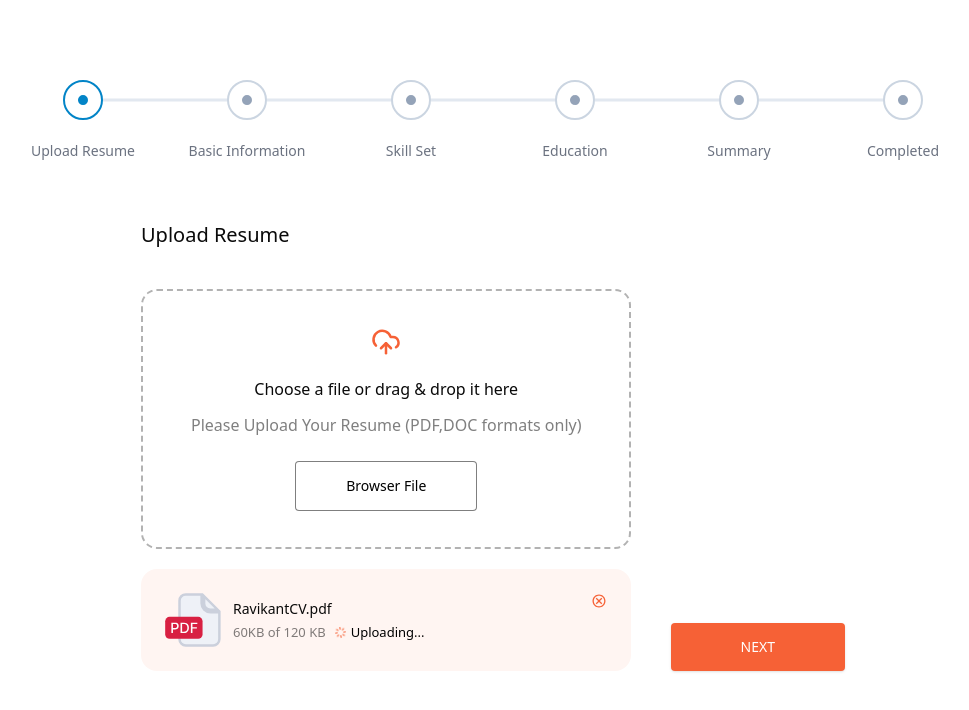
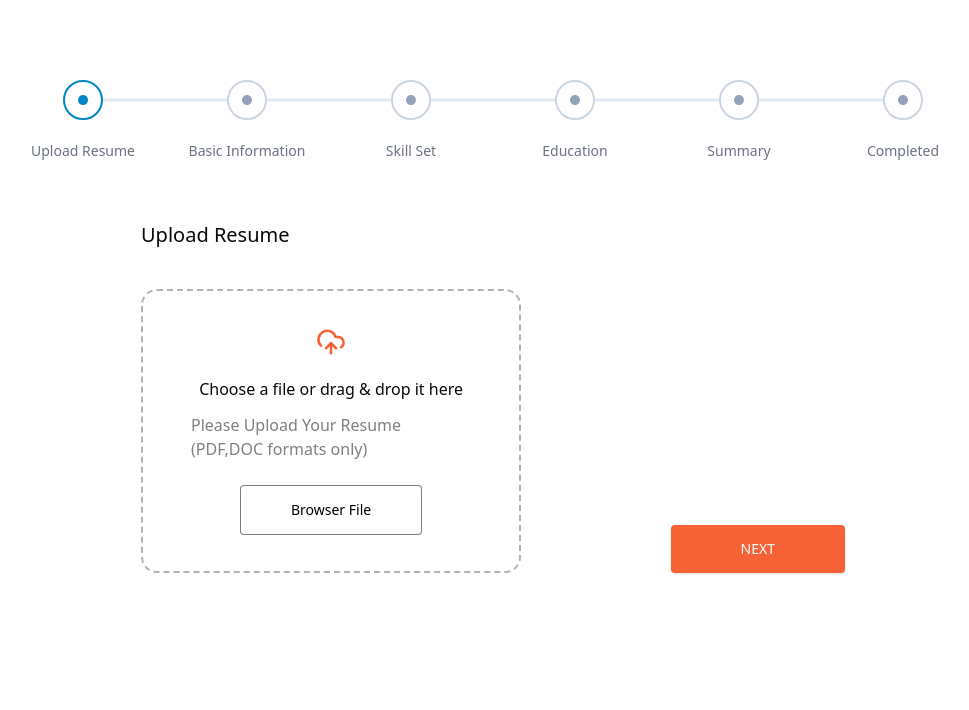
Before and after one commit to ravikant0055/Multi-Step-Form, a React (Vite) app: page / in a window 1280 px wide. Shown: the top 710 px of the page, without its empty margins (147-1116 px from the left). Built offline with nearby package versions, Linux system fonts and the light colour scheme; the HTML template or start-up script is replaced by a standard one.

Commit message:
create drag & drop file upload

```diff
--- a/package.json
+++ b/package.json
@@ -27,6 +27,7 @@
     "react": "^19.0.0",
     "react-day-picker": "^8.10.1",
     "react-dom": "^19.0.0",
+    "react-dropzone": "^14.3.8",
     "react-hook-form": "^7.55.0",
     "react-icons": "^5.5.0",
     "react-phone-input-2": "^2.15.1",
--- a/src/components/Pages/Summary.jsx
+++ b/src/components/Pages/Summary.jsx
@@ -122,9 +122,10 @@ const Summary = () => {
       </div>
 
       {/* Terms & Conditions  */}
+
       <div className='flex flex-col gap-5'>
         <p className='text-[14px] text-black/80 font-[300]'>By submitting this form, you confirm that all information provided is accurate and complete to the best of your knowledge. Any false or misleading information may result in disqualification from the recruitment process or termination of employment if discovered later.</p>
-        <p className='text-[14px] text-black/80 font-[300]'>Submission of this form does not guarantee an interview or employment. Your personal data will be handled confidentially and used solely for recruitment purposes in accordance with Beyonds Labs LLC Privacy Policy.</p>
+        <p className='text-[14px] text-black/80 font-[300]'>Submission of this form does not guarantee an interview or employment. Your personal data will be handled confidentially and used solely for testing purposes in accordance with Ravi Kant Projects.</p>
         <div className='flex gap-3 mt-3 items-center'>
             <Checkbox id="terms" className="text-center"/>
             <label htmlFor="terms" className="text-sm font-medium leading-none peer-disabled:cursor-not-allowed">
--- /dev/null
+++ b/src/components/Pages/Testing.jsx
@@ -0,0 +1,28 @@
+import React, { useCallback, useState } from 'react'
+import { useDropzone } from 'react-dropzone';
+
+const Testing = () => {
+//   const [store, setStore] = useState([]);
+
+  const onDrop = useCallback((files)=>{
+    console.log(files);
+  },[]);
+
+  const {getRootProps,getInputProps,isDragActive} = useDropzone({onDrop});
+  return (
+    <div>
+        <div {...getRootProps()}>
+           <input {...getInputProps()}/>
+        </div>
+
+        {
+            isDragActive ?
+            <p>dropping</p>
+            :
+            <p>Drop here</p>
+        }
+    </div>
+  )
+}
+
+export default Testing;
--- a/src/components/Pages/UploadResume.jsx
+++ b/src/components/Pages/UploadResume.jsx
@@ -1,4 +1,4 @@
-import React, { useEffect } from "react";
+import React, { useCallback, useEffect, useState } from "react";
 import { Button } from "../ui/button";
 import { LuCloudUpload } from "react-icons/lu";
 import { IoMdCloseCircleOutline } from "react-icons/io";
@@ -7,8 +7,13 @@ import { TbLoader } from "react-icons/tb";
 import { useNavigate } from "react-router-dom";
 import { useDispatch } from "react-redux";
 import { setCurrentStep } from "../../store/formSlice";
+import { useDropzone } from 'react-dropzone';
+import { ImUpload } from "react-icons/im";
 
 const UploadResume = () => {
+
+  const [store, setStore] = useState([]);
+  console.log("store",store);
 
   const navigate = useNavigate();
   const dispatch = useDispatch();
@@ -18,29 +23,58 @@ const UploadResume = () => {
     navigate("/information");
   };
 
+  const onDrop = useCallback((files)=>{
+    console.log(files);
+    setStore(files);
+  },[]);
+
+  const {getRootProps,getInputProps,isDragActive} = useDropzone({onDrop});
+
   return (
     <div className="flex flex-col py-5 px-36">
       <h1 className="text-xl font-[500]">Upload Resume</h1>
       <div className="flex justify-between gap-2">
-        <div className="flex flex-col gap-5 mt-10">
+        <div className="flex w-[54%] flex-col gap-5 mt-10">
           {/* Upload Resume Section */}
-          <div className="flex flex-col gap-3 items-center justify-center border-[2.3px] border-black/30 border-spacing-2 border-dashed rounded-2xl px-12 py-9">
+          <div
+            {...getRootProps()}
+            className="flex flex-col w-full items-center justify-center border-[2.3px] border-black/30 border-spacing-2 border-dashed rounded-2xl"
+          >
+            <input {...getInputProps()} />
+
+            {isDragActive ? (
+              <div className="py-[78px]">
+                <ImUpload className="text-[100px] text-[#747474]" />
+              </div>
+            ) : (
+              <div className="flex flex-col gap-3 items-center justify-center px-12 py-9">
                 <LuCloudUpload className="text-[#f66136] text-3xl" />
-            <h1 className="font-[500] mt-2">Choose a file or drag & drop it here</h1>
-            <p className="text-black/50">Please Upload Your Resume (PDF,DOC formats only)</p>
+                <h1 className="font-[500] mt-2">
+                  Choose a file or drag & drop it here
+                </h1>
+                <p className="text-black/50">
+                  Please Upload Your Resume (PDF,DOC formats only)
+                </p>
                 <Button className="text-black mt-3 border border-black/50 shadow-none hover:text-white bg-white rounded-sm px-[50px] py-6">
                   Browser File
                 </Button>
               </div>
+            )}
+          </div>
+
           {/* Uploaded File Section */}
-          <div className="flex flex-col gap-5 p-6 rounded-2xl bg-[#fff5f2]">
+          {store &&
+            store.length > 0 &&
+            store.map((item, index) => {
+              return (
+                <div key={index} className="flex flex-col gap-5 p-6 rounded-2xl bg-[#fff5f2]">
                   <div className="flex justify-between">
                     <div className="flex gap-3">
                       <img src={pdfimage} alt="pdfimage" />
                       <div className="flex flex-col justify-center gap-1">
-                  <h1 className="text-[14px] font-[500]">RavikantCV.pdf</h1>
+                        <h1 className="text-[14px] font-[500]">{item.name}</h1>
                         <p className="text-black/50 text-[13px] flex gap-2 items-center">
-                    60KB of 120 KB{" "}
+                          {Math.round(item.size / 1024)}KB{" "}
                           <span className="text-black font-[300] flex items-center gap-1">
                             <TbLoader className="text-[#f66136] animate-spin" />
                             Uploading...
@@ -48,10 +82,14 @@ const UploadResume = () => {
                         </p>
                       </div>
                     </div>
-              <IoMdCloseCircleOutline className="text-[#f66136]" />
+                    <IoMdCloseCircleOutline className="text-[#f66136] cursor-pointer" />
                   </div>
                 </div>
+              );
+            })}
+
         </div>
+
         <div className="flex flex-col justify-end">
           {/* Next Button */}
           <Button
```
Also changed, not shown: 1 other file (tests, documents, lock files or other folders). Lines whose indentation alone changed are shown as unchanged.
